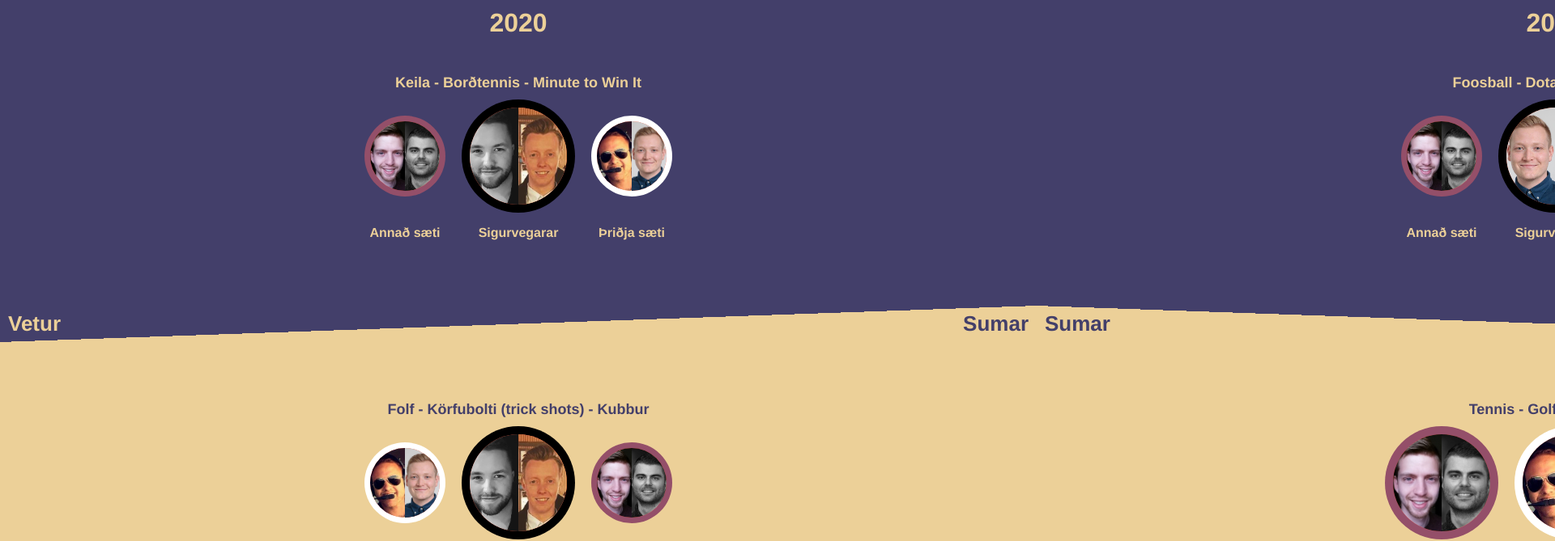
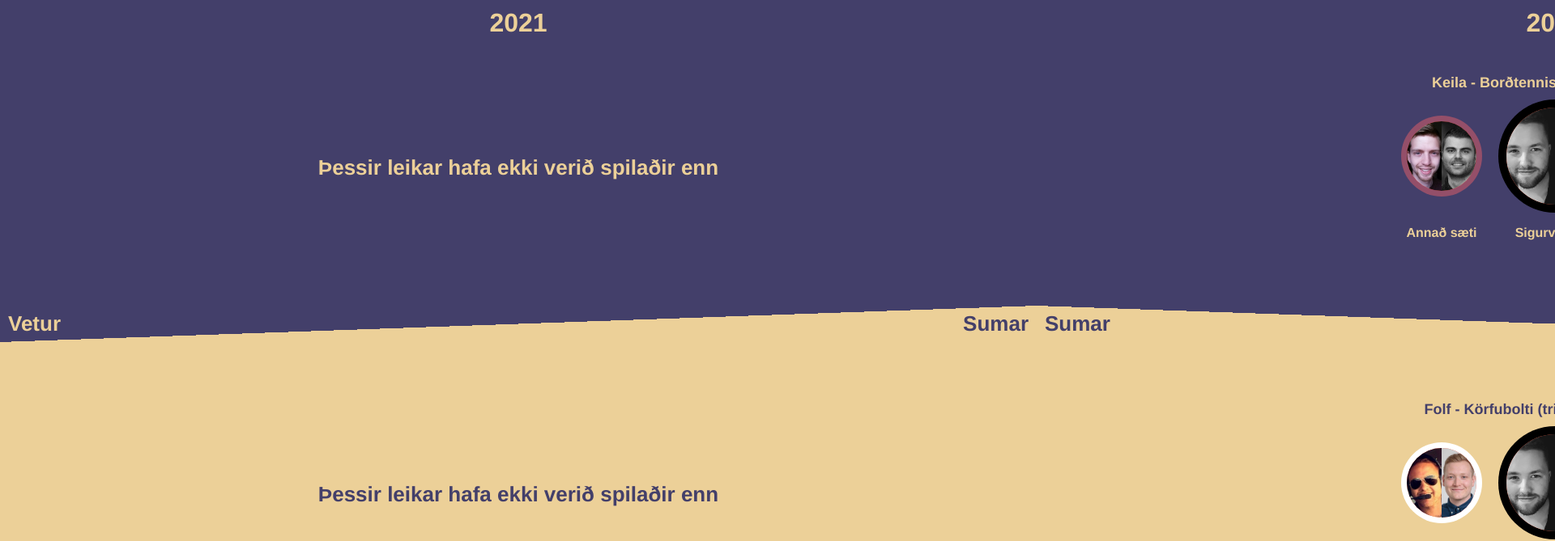
Before and after one commit to agirmar92/refaleikarnir, a React (Create React App) app: page / in a window 1280 px wide. Shown: the top 669 px of the page at 81% size, 1920 px wide, since content can reach past the window. Built offline with nearby package versions, Linux system fonts and the light colour scheme.

Commit message:
empty dataset for 2021 added

```diff
--- a/src/Data/Data.js
+++ b/src/Data/Data.js
@@ -319,6 +319,22 @@ const results = fromJS([
       ],
     },
   },
+  {
+    year: '2021',
+    teams: {
+      [TEAMS.WHITE]: [PLAYERS.DANNI, PLAYERS.VIKINGUR],
+      [TEAMS.BLACK]: [PLAYERS.AEGIR, PLAYERS.MAGGI],
+      [TEAMS.RED]: [PLAYERS.ARNAR, PLAYERS.GAUI],
+    },
+    winter: {
+      challenges: [],
+      teamPlacement: [],
+    },
+    summer: {
+      challenges: [],
+      teamPlacement: [],
+    },
+  },
 ]);
 
 export default results;
```
